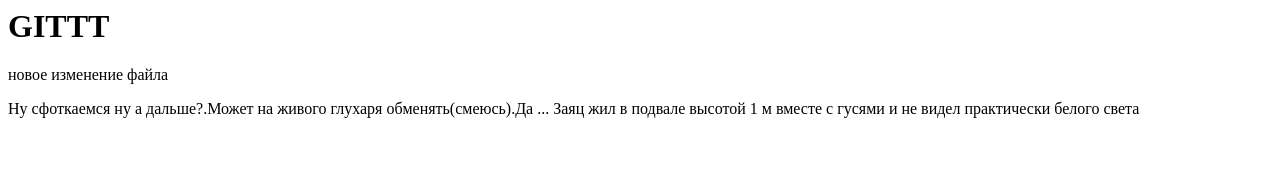
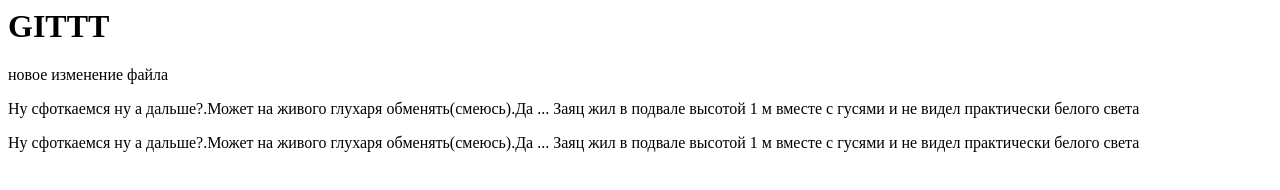
Before and after one commit to mrskod/site, a plain HTML site: page index.html in a window 1280 px wide. Drawn offline with Linux system fonts and the light colour scheme.

Commit message:
third commit

```diff
--- a/index.html
+++ b/index.html
@@ -9,5 +9,9 @@
         <p> новое изменение файла</p>
 	<p>Ну сфоткаемся ну а дальше?.Может на живого глухаря обменять(смеюсь).Да ... Заяц жил в подвале высотой 1 м вместе с гусями и не видел практически белого света
 	</p>
+<p>
+Ну сфоткаемся ну а дальше?.Может на живого глухаря обменять(смеюсь).Да ... Заяц жил в подвале высотой 1 м вместе с гусями и не видел практически белого света
+</p>
+
 	</body>
 </html>
```
